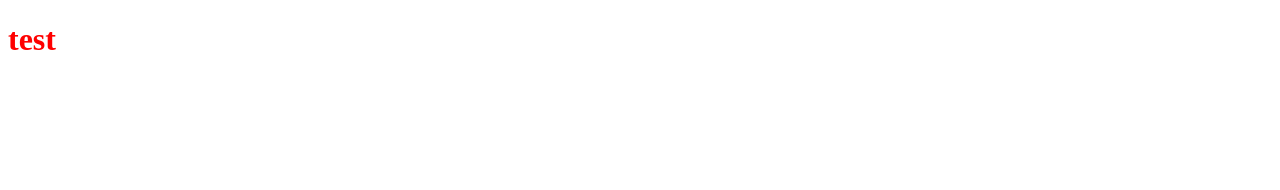
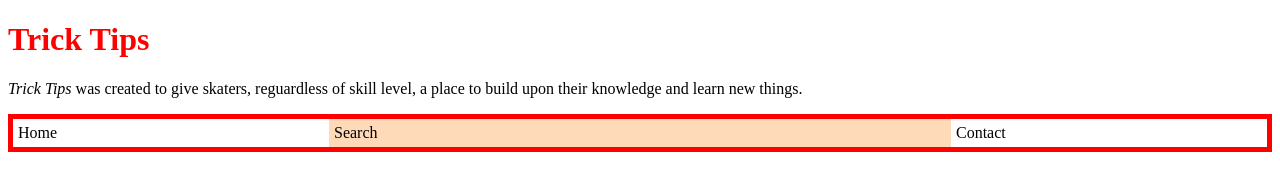
Before and after one commit to spencerh112/flex, a plain HTML site: page index.html in a window 1280 px wide. Drawn offline with Linux system fonts and the light colour scheme.

Commit message:
added home, search, and contact divs in a flexbox container

```diff
--- a/index.html
+++ b/index.html
@@ -4,10 +4,19 @@
     <meta charset="UTF-8">
     <meta http-equiv="X-UA-Compatible" content="IE=edge">
     <meta name="viewport" content="width=device-width, initial-scale=1.0">
-    <title>Document</title>
+    <title>Skateboard Trick Tips</title>
     <link rel="stylesheet" href="mystyle.css">
 </head>
 <body>
-    <h1>test</h1>
+    <h1>Trick Tips</h1>
+    <p><i>Trick Tips</i> was created to give skaters, reguardless of skill
+    level, a place to build upon their knowledge and learn new things.</p>
+
+    <nav class="container">
+        <div class="home">Home</div>
+        <div class="search">Search</div>
+        <div class="contact">Contact</div>
+    </nav>
+
 </body>
 </html>
--- a/mystyle.css
+++ b/mystyle.css
@@ -1,3 +1,18 @@
 h1 {
     color: red;
 }
+
+.container {
+    display: flex;
+    border: 5px solid red;
+}
+
+.container > div {
+    padding: 5px;
+    flex: 1;
+}
+
+.container > .search {
+    flex: 2;
+    background-color: peachpuff;
+}
```
